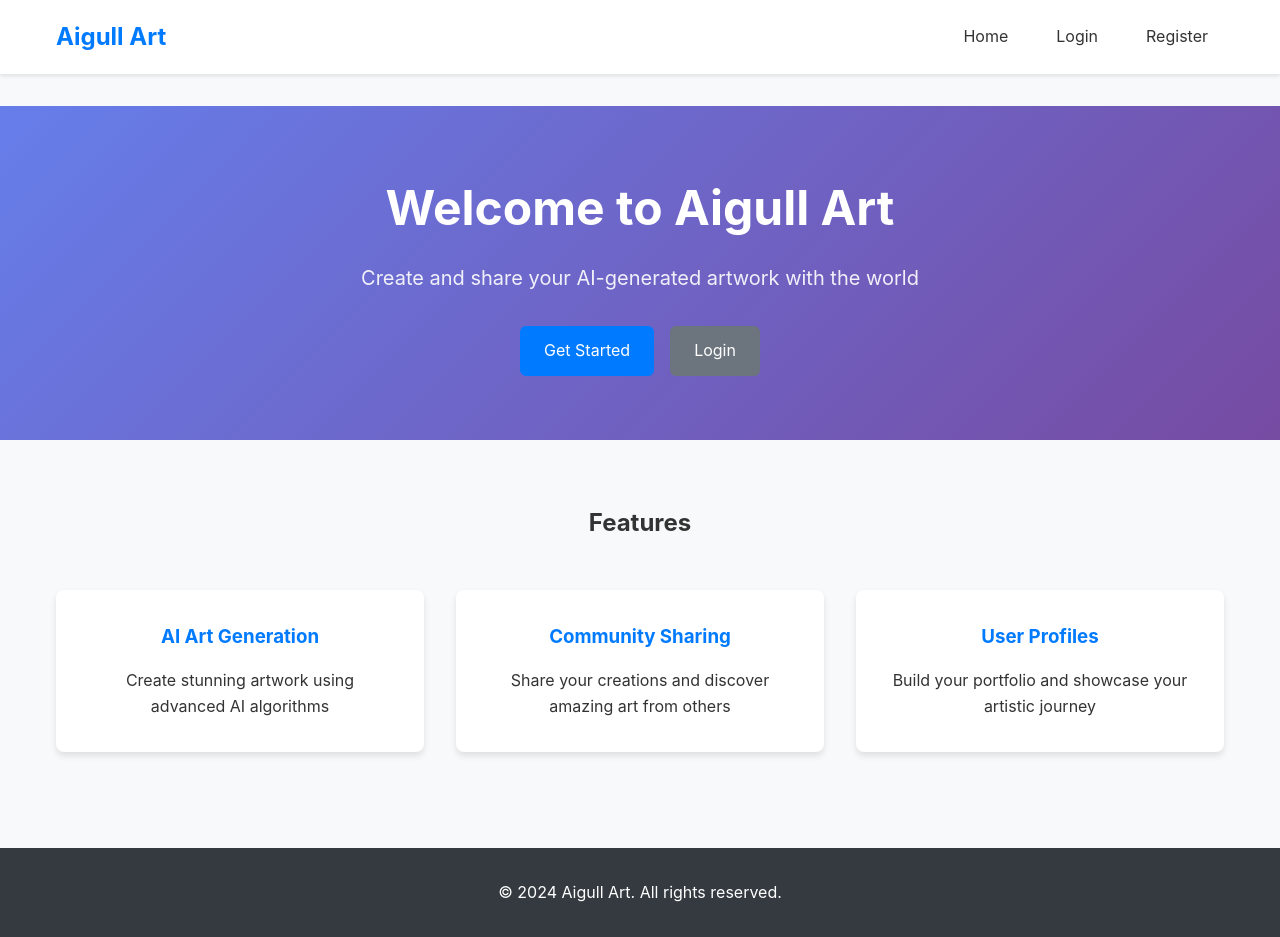
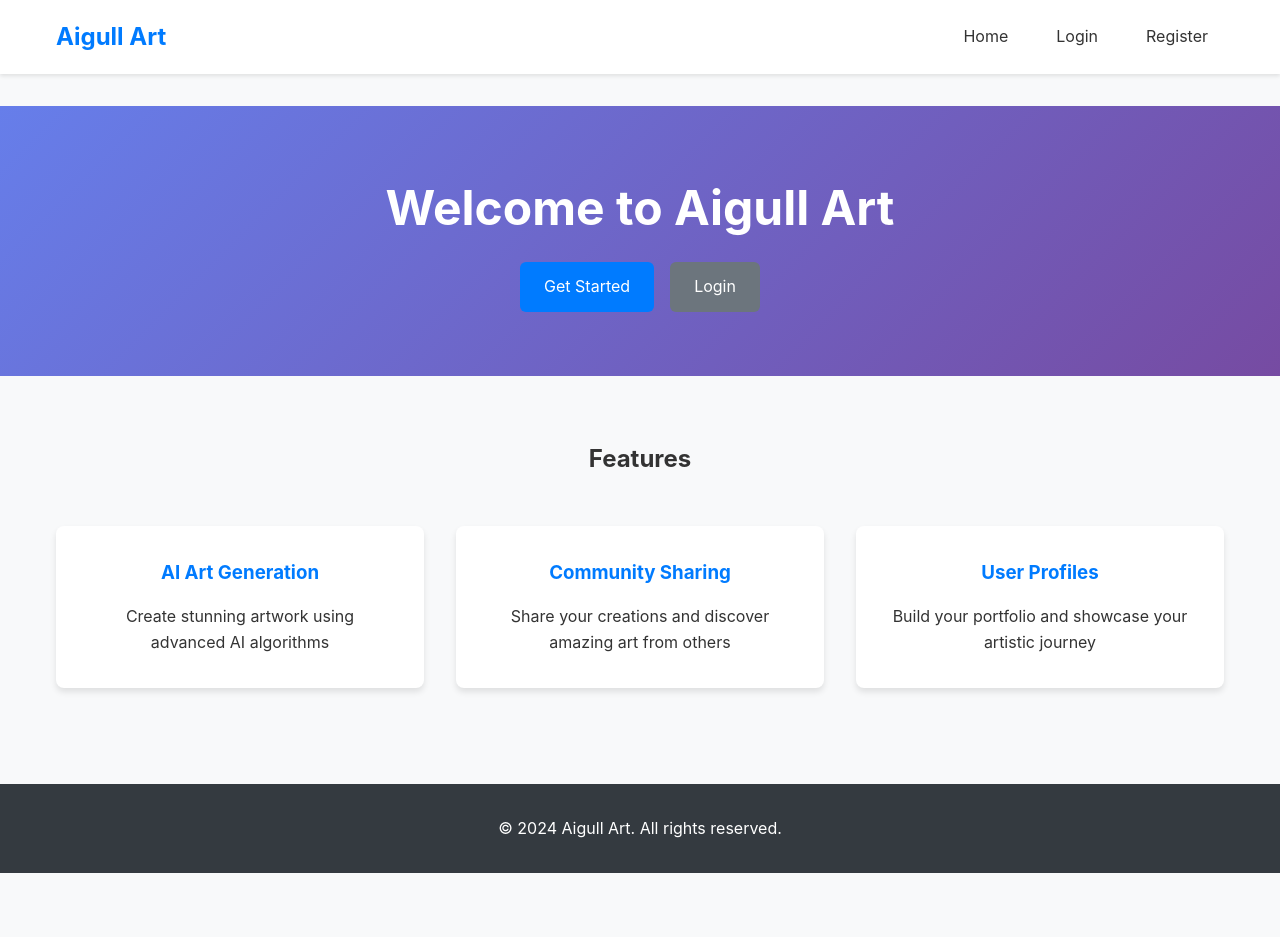
Before and after one commit to melogo5/aigull_art, a React (Vite) app in the folder frontend/: page / in a window 1280 px wide. After the commit the page ends 873 px from the top, so only its background shows below. Built offline with nearby package versions, Linux system fonts and the light colour scheme; no server answers.

Commit message:
Тест автодеплоя

```diff
--- a/frontend/src/widgets/Hero.tsx
+++ b/frontend/src/widgets/Hero.tsx
@@ -7,7 +7,6 @@ export const Hero: React.FC = () => {
       <div className="container">
         <div className="hero-content">
           <h1>Welcome to Aigull Art</h1>
-          <p>Create and share your AI-generated artwork with the world</p>
           <div className="hero-buttons">
             <Link to="/register" className="btn">Get Started</Link>
             <Link to="/login" className="btn btn-secondary">Login</Link>
```
